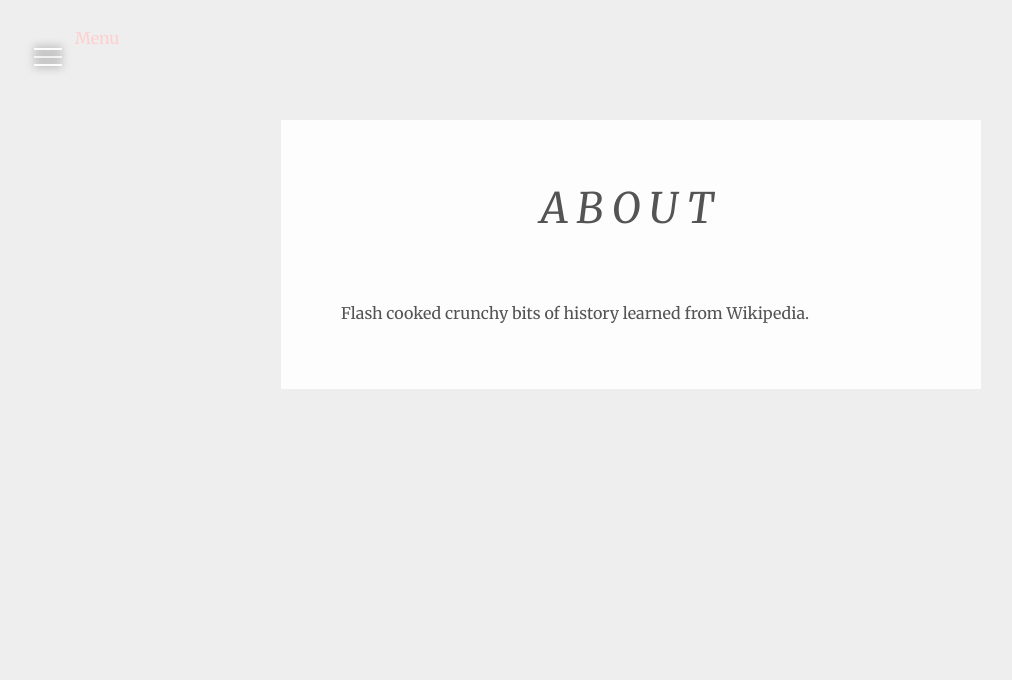
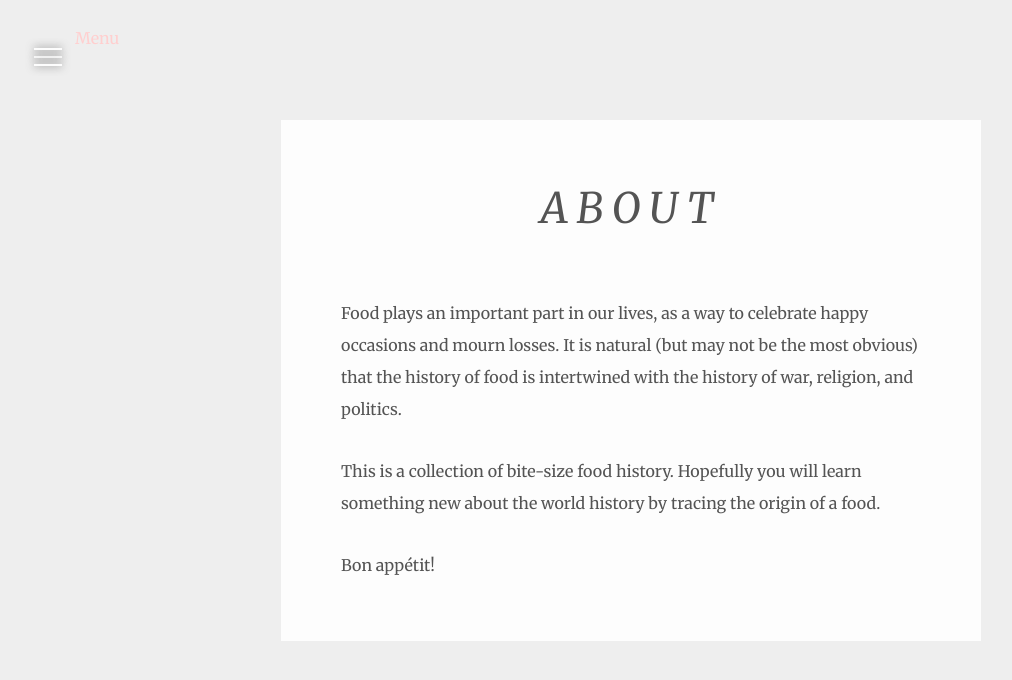
Before and after one commit to jeenalee/eat-your-history, a Jekyll site: the page built from about.md, in a window 1280 px wide. Shown: the top 680 px of the page, without its empty margins (9-1021 px from the left). Built offline with Jekyll 4.4.1, drawn with Linux system fonts in a browser that asks for light colours; nearby versions of some CDN libraries.

Commit message:
Change icons and about page

```diff
--- a/_includes/head.html
+++ b/_includes/head.html
@@ -18,12 +18,12 @@
     <link rel="icon" type="image/x-icon" href="{{ "/assets/images/favicon.ico" | prepend: site.baseurl }}">
 
     <link rel="apple-touch-icon-precomposed" href="{{ "/assets/images/apple-touch-icon.png" | prepend: site.baseurl }}" />
-    <link rel="apple-touch-icon-precomposed" sizes="57x57" href="{{ "/assets/images/apple-touch-icon-57x57.png" | prepend: site.baseurl }}" />
-    <link rel="apple-touch-icon-precomposed" sizes="72x72" href="{{ "/assets/images/apple-touch-icon-72x72.png" | prepend: site.baseurl }}" />
-    <link rel="apple-touch-icon-precomposed" sizes="114x114" href="{{ "/assets/images/apple-touch-icon-114x114.png" | prepend: site.baseurl }}" />
-    <link rel="apple-touch-icon-precomposed" sizes="120x120" href="{{ "/assets/images/apple-touch-icon-120x120.png" | prepend: site.baseurl }}" />
-    <link rel="apple-touch-icon-precomposed" sizes="144x144" href="{{ "/assets/images/apple-touch-icon-144x144.png" | prepend: site.baseurl }}" />
-    <link rel="apple-touch-icon-precomposed" sizes="152x152" href="{{ "/assets/images/apple-touch-icon-152x152.png" | prepend: site.baseurl }}" />
+
+    <link rel="apple-touch-icon" sizes="180x180" href="/assets/images/apple-touch-icon.png">
+
+    <link rel="icon" type="image/png" href="/assets/images/favicon-32x32.png" sizes="32x32">
+
+    <link rel="icon" type="image/png" href="/assets/images/favicon-16x16.png" sizes="16x16">
 
     <link rel="canonical" href="{{ page.url | replace:'index.html','' | prepend: site.baseurl | prepend: site.url }}">
     {% feed_meta %}
--- a/about.md
+++ b/about.md
@@ -4,4 +4,8 @@
 permalink: /about/
 ---
 
-Flash cooked crunchy bits of history learned from Wikipedia.
+Food plays an important part in our lives, as a way to celebrate happy occasions and mourn losses. It is natural (but may not be the most obvious) that the history of food is intertwined with the history of war, religion, and politics.
+
+This is a collection of bite-size food history. Hopefully you will learn something new about the world history by tracing the origin of a food.
+
+Bon appétit!
```
Also changed, not shown: assets/images/apple-touch-icon-114x114.png (deleted), assets/images/apple-touch-icon-120x120.png (deleted), assets/images/apple-touch-icon-144x144.png (deleted), assets/images/apple-touch-icon-152x152.png (deleted), assets/images/apple-touch-icon-57x57.png (deleted), assets/images/apple-touch-icon-72x72.png (deleted), assets/images/apple-touch-icon-76x76.png (deleted), assets/images/apple-touch-icon.png, assets/images/favicon-16x16.png (added), assets/images/favicon-32x32.png (added), assets/images/favicon.ico.
